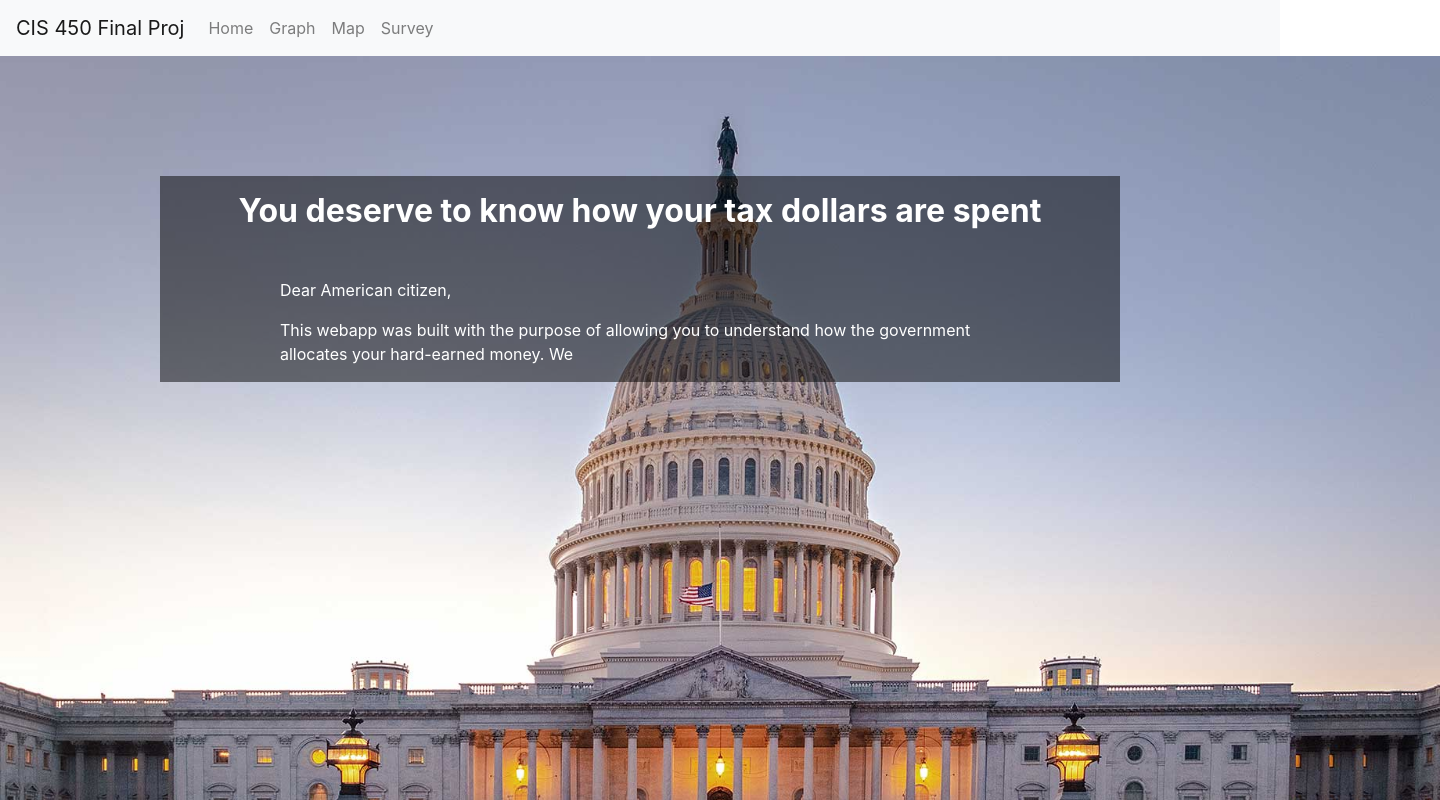
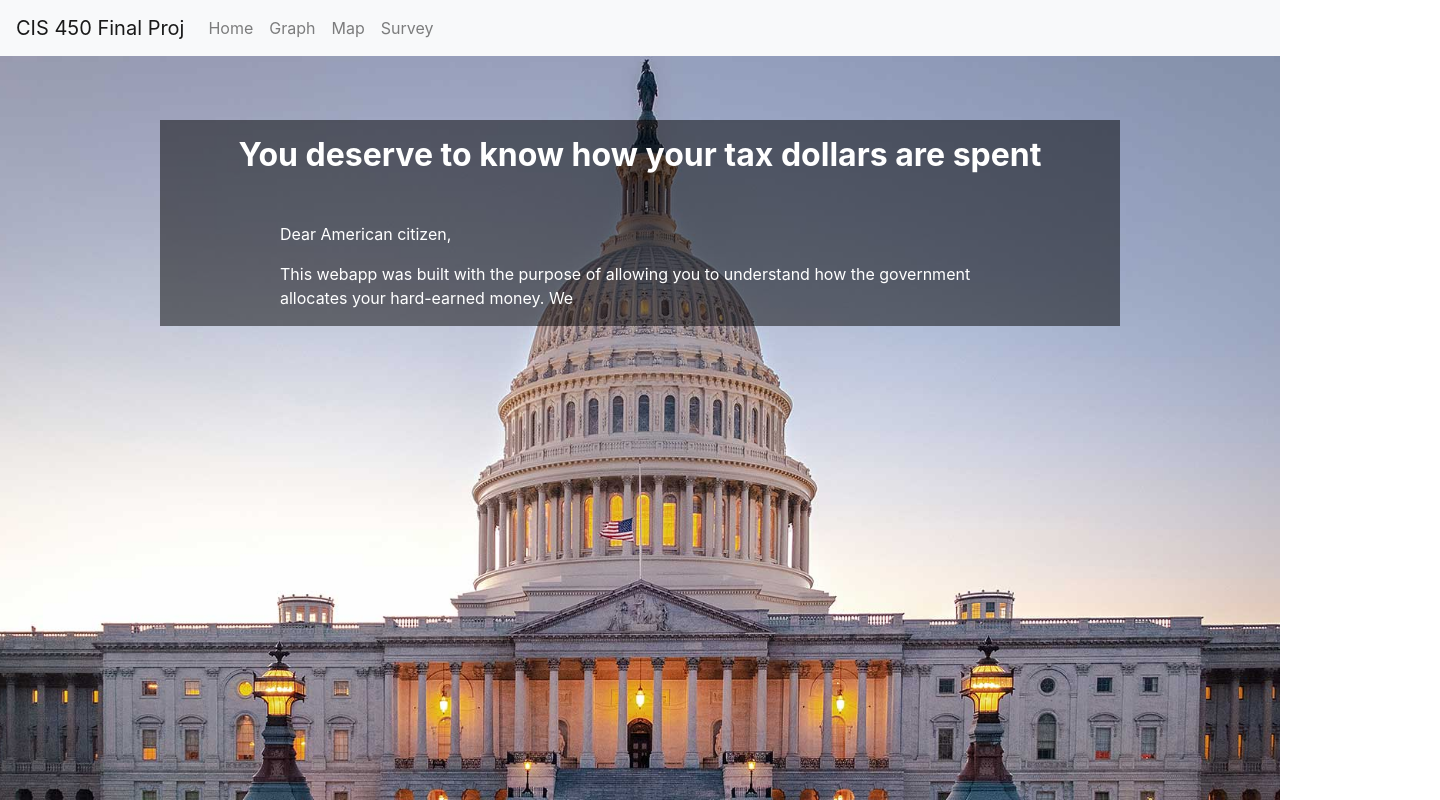
Before and after one commit to nmotya/450-final-proj, a React (Create React App) app in the folder client/: page / in a window 1280 px wide. Shown: the top 800 px of the page, 1440 px wide, since content can reach past the window. Built offline with nearby package versions, Linux system fonts and the light colour scheme.

Commit message:
fixed image resolution

```diff
--- a/client/src/components/Home.js
+++ b/client/src/components/Home.js
@@ -2,15 +2,10 @@ import '../style/Home.css';
 import React from 'react';
 import Navbar from './Navbar'
 import 'bootstrap/dist/css/bootstrap.min.css';
-import building from '../images/building.jpeg'
-
 
 export default class Home extends React.Component {
-	constructor(props) {
-		super(props);
-	};
-
 	render() {
+		document.body.classList.add('backgroundImg');
 		return (
             <>
                 <Navbar />
--- a/client/src/style/Home.css
+++ b/client/src/style/Home.css
@@ -1,12 +1,10 @@
-#homeWrapper {
-    background-image: url("../images/building.jpeg");
-    height: 50rem;
-    background-size:cover;
-    padding-top: 7.5rem;
-    width: 90rem;
+.backgroundImg {
+    background: url("../images/building.jpeg") no-repeat center center fixed;
+    background-size: cover;
 }
 
 #homeTextWrapper {
+    margin-top: 4rem;
     padding-top: 1rem;
     width: 60rem;
     right: 50%;
```
